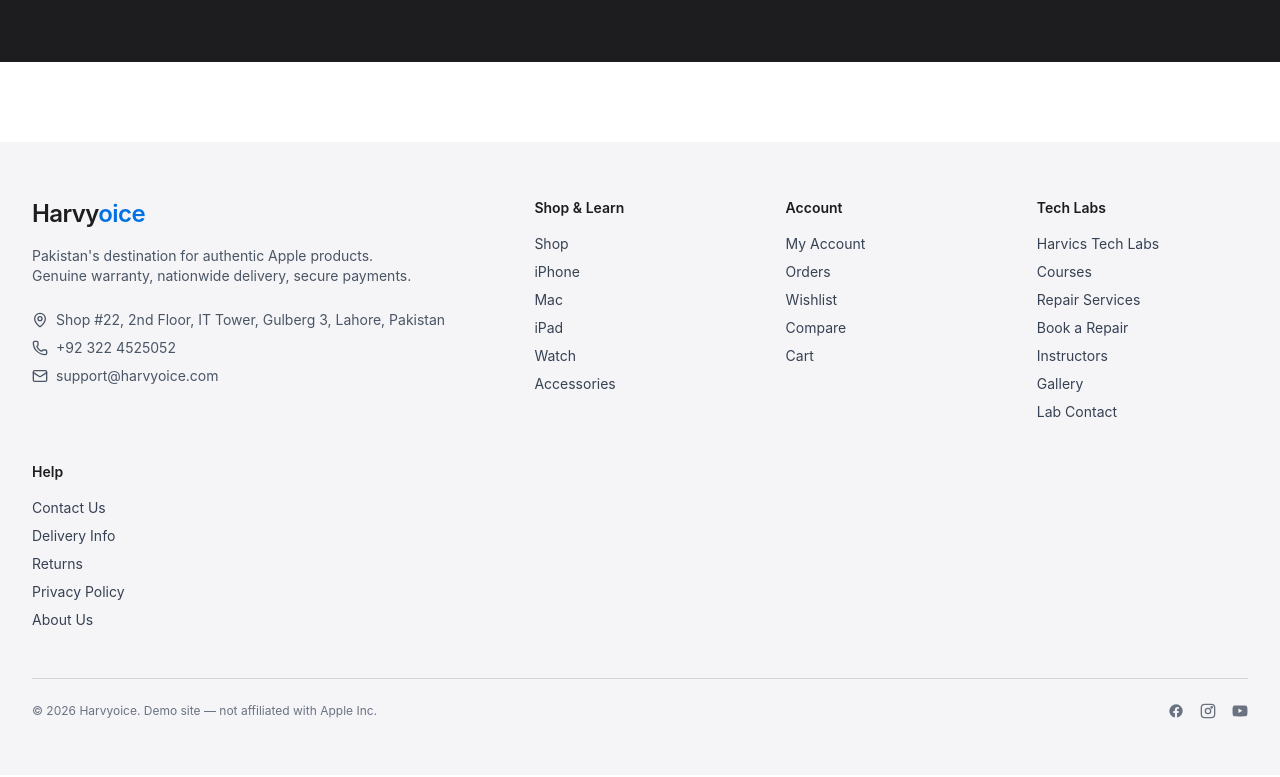
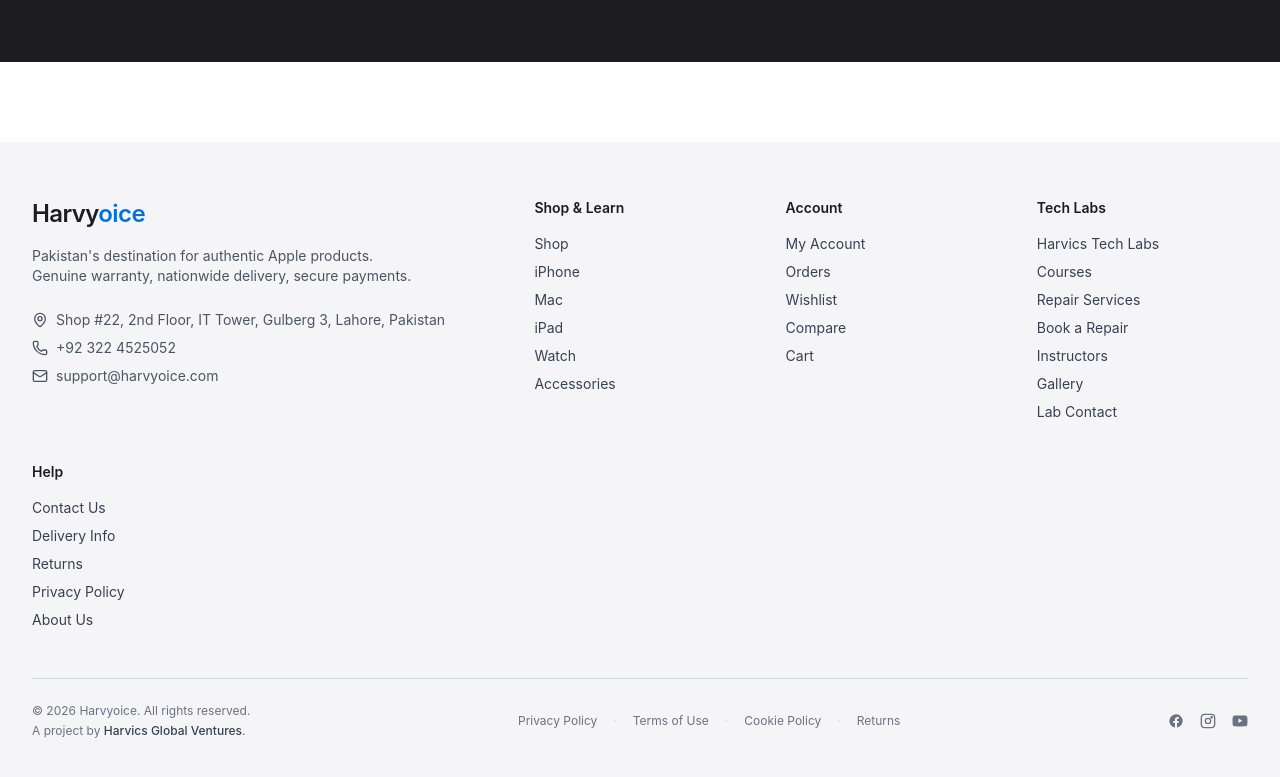
Before and after one commit to muhammadusmanzulfiqar1984-rgb/Harvicstechnologies, a React (Vite) app: page / in a window 1280 px wide. Shown: the part 3619-4396 px from the top of the page. Built offline with nearby package versions, Linux system fonts and the light colour scheme.

Commit message:
Update footer: brand, copyright, policy links

```diff
--- a/src/components/Footer.jsx
+++ b/src/components/Footer.jsx
@@ -95,7 +95,19 @@
         </div>
 
         <div className="mt-12 flex flex-col items-start justify-between gap-4 border-t border-gray-300 pt-6 sm:flex-row sm:items-center">
-          <p className="text-xs text-gray-500">© {new Date().getFullYear()} Harvyoice. Demo site — not affiliated with Apple Inc.</p>
+          <div className="text-xs text-gray-500">
+            <p>© {new Date().getFullYear()} Harvyoice. All rights reserved.</p>
+            <p className="mt-1">A project by <span className="font-medium text-gray-700">Harvics Global Ventures</span>.</p>
+          </div>
+          <div className="flex flex-wrap items-center gap-x-4 gap-y-2 text-xs text-gray-500">
+            <Link to="/privacy-policy" className="hover:text-[var(--color-accent-blue)]">Privacy Policy</Link>
+            <span className="text-gray-300">·</span>
+            <Link to="/terms" className="hover:text-[var(--color-accent-blue)]">Terms of Use</Link>
+            <span className="text-gray-300">·</span>
+            <Link to="/cookie-policy" className="hover:text-[var(--color-accent-blue)]">Cookie Policy</Link>
+            <span className="text-gray-300">·</span>
+            <Link to="/return-exchange-policy" className="hover:text-[var(--color-accent-blue)]">Returns</Link>
+          </div>
           <div className="flex items-center gap-4 text-gray-500">
             <a href="#" aria-label="Facebook" className="hover:text-[var(--color-accent-blue)]"><FacebookIcon className="h-4 w-4" /></a>
             <a href="#" aria-label="Instagram" className="hover:text-[var(--color-accent-blue)]"><InstagramIcon className="h-4 w-4" /></a>
```
